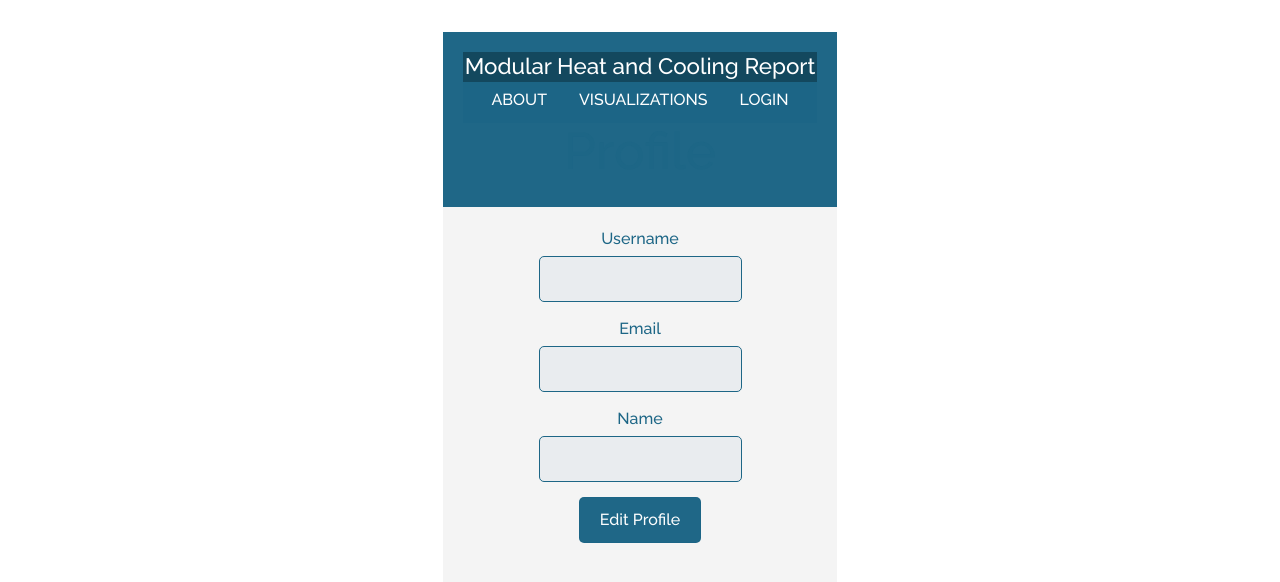
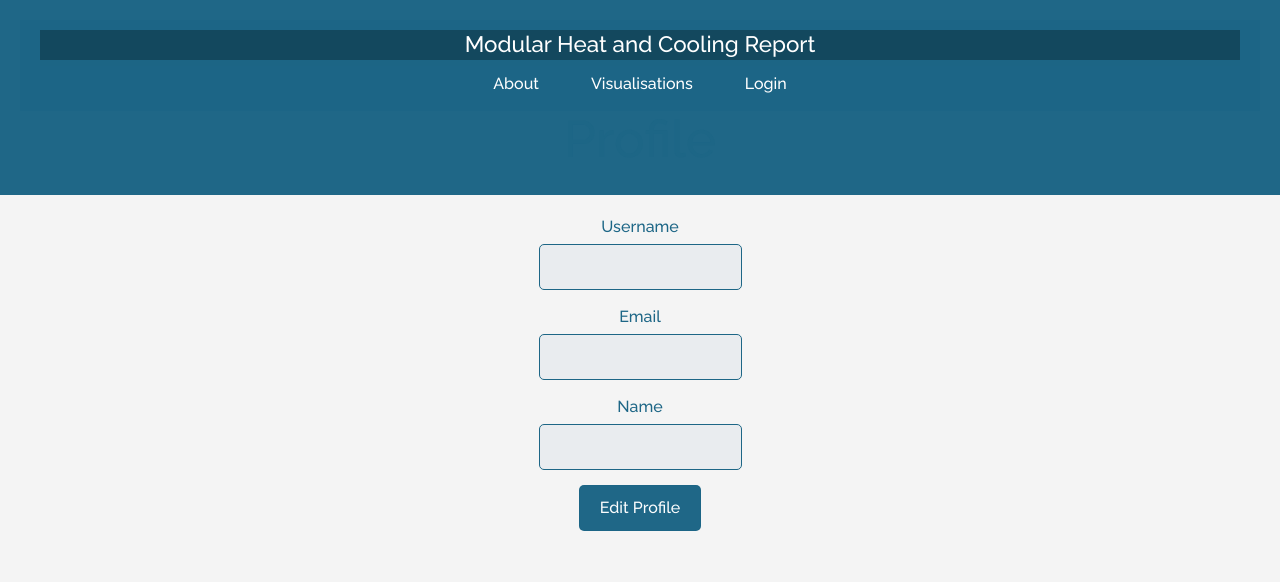
Before and after one commit to feifei1002/energy-visualisation, a React (Vite) app in the folder Code/Frontend/: page /profiledashboard in a window 1280 px wide. Shown: the top 582 px of the page. Built offline with nearby package versions, Linux system fonts and the light colour scheme; no server answers.

Commit message:
fixing header and page content not taking up full page

```diff
--- a/Code/Frontend/src/App.css
+++ b/Code/Frontend/src/App.css
@@ -1,7 +1,8 @@
+@import url('https://fonts.googleapis.com/css2?family=Raleway:wght@500&display=swap');
+
 #root {
-  max-width: 1280px;
+  min-width: 100vw;
   margin: 0 auto;
-  padding: 2rem;
   text-align: center;
 }
 
@@ -35,7 +36,6 @@
 
 .nav-links a {
   color: rgb(255, 255, 255);
-  text-transform: uppercase;
 }
 
 .logo {
--- a/Code/Frontend/src/Header.jsx
+++ b/Code/Frontend/src/Header.jsx
@@ -1,8 +1,9 @@
 import PropTypes from "prop-types";
+import './css/Header.css';
 
 function HeaderLink({ href, text }) {
     return (
-        <a href={href} target="_blank" rel="noreferrer">
+        <a className="header-link" href={href} target="_blank" rel="noreferrer">
             {text}
         </a>
     );
@@ -10,23 +11,23 @@ function HeaderLink({ href, text }) {
 
 HeaderLink.propTypes = {
     href: PropTypes.string.isRequired,
-    text: PropTypes.string.isRequired, // Define PropTypes for the 'text' prop
+    text: PropTypes.string.isRequired,
 };
+
 function Header() {
     return (
-        <header>
+        <header className="main-header">
             <div className="navbar-title">
                 <h1>Modular Heat and Cooling Report</h1>
             </div>
             <nav className="navbar">
                 <ul className="nav-links">
-                    <HeaderLink href="/About" text="About" />
-                    <HeaderLink href="visualisations" to="/visualisations" text="Visualizations" />
-                    <HeaderLink href="/login" text="Login" />
+                    <li><HeaderLink href="/About" text="About" /></li>
+                    <li><HeaderLink href="/visualisations" text="Visualisations" /></li>
+                    <li><HeaderLink href="/login" text="Login" /></li>
                 </ul>
             </nav>
         </header>
-
     );
 }
 
--- /dev/null
+++ b/Code/Frontend/src/css/Header.css
@@ -0,0 +1,48 @@
+@import url('https://fonts.googleapis.com/css2?family=Raleway:wght@500&display=swap');
+
+.main-header {
+    background-color: rgba(29, 102, 134, 0.99);
+    color: white;
+    padding: 10px 20px;
+    text-align: center;
+    transition: scale 0.3s ease, transform 0.3s ease;
+}
+
+.navbar-title h1 {
+    margin: 0;
+    padding-bottom: 10px;
+}
+
+.navbar {
+    text-align: center;
+    transition: scale 0.3s ease, transform 0.3s ease;
+}
+
+.nav-links {
+    list-style: none;
+    padding: 0;
+    margin: 0;
+    display: inline-flex;
+    align-items: center;
+    justify-content: center;
+}
+
+.nav-links li {
+    margin: 0 10px;
+}
+
+.header-link {
+    color: white;
+    font-weight: 500;
+    transition: scale 0.3s ease, transform 0.3s ease;
+    text-decoration: none;
+}
+
+.header-link:hover, .header-link:focus, .main-header:hover, .navbar:hover {
+    transform: scale(1.02);
+}
+
+.main-header {
+    font-family: 'Raleway', sans-serif;
+    font-weight: 500;
+}
--- a/Code/Frontend/src/css/ProfileDashboardPage.css
+++ b/Code/Frontend/src/css/ProfileDashboardPage.css
@@ -3,6 +3,7 @@
     color: #1d6686;
     background-color: #f4f4f4;
     min-height: 100vh;
+    width: 100%;
 }
 
 .profile-header {
```
